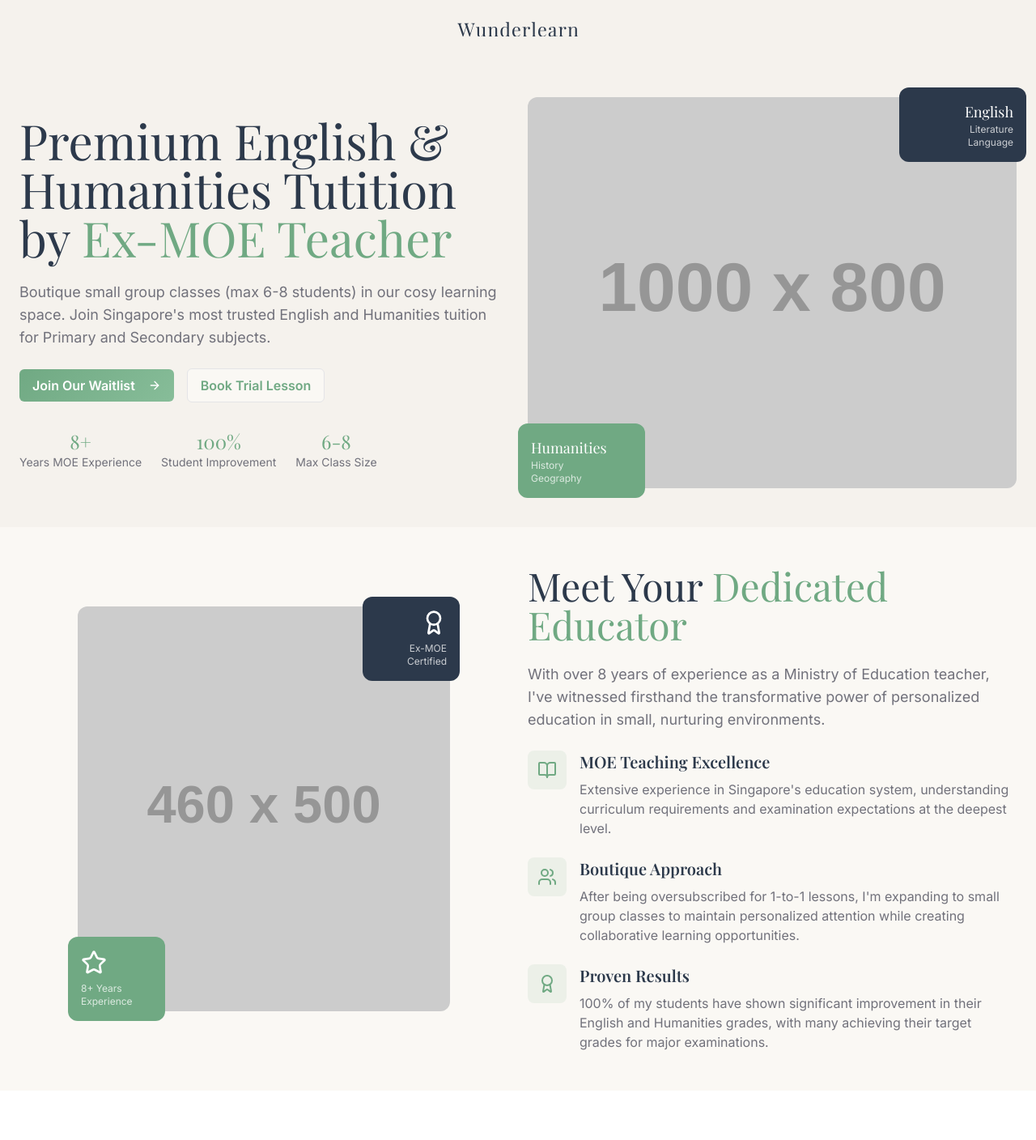
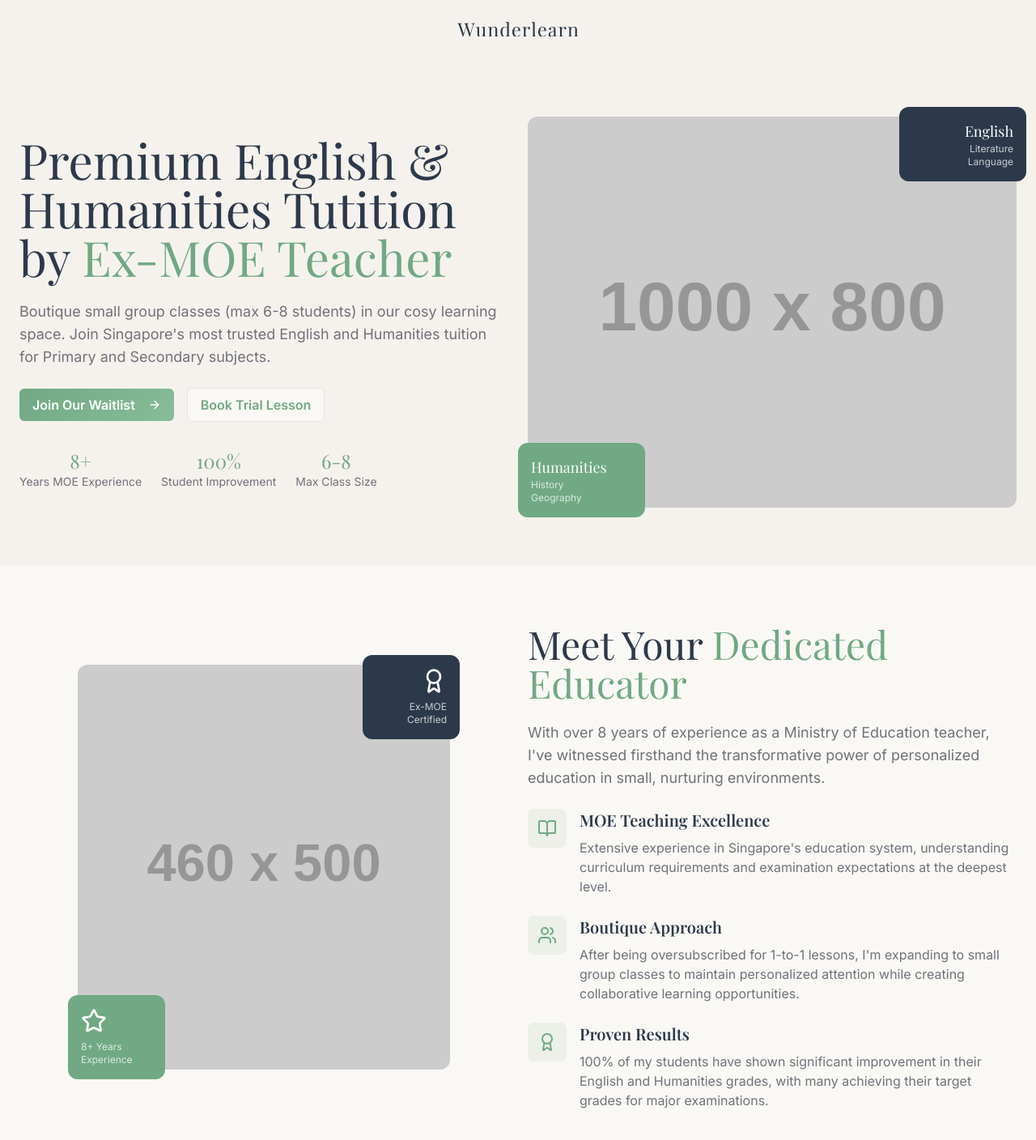
Before and after one commit to wickker/wunderlearnfrontend, a React (Vite) app: page / in a window 1280 px wide. Shown: the top 1408 px of the page at 81% size. Before the commit the page ends 1347 px from the top, so only its background shows below. Built offline with nearby package versions, Linux system fonts and the light colour scheme.

Commit message:
add more y padding to sections

```diff
--- a/src/components/Landing/AboutEducator.tsx
+++ b/src/components/Landing/AboutEducator.tsx
@@ -27,7 +27,7 @@
 
   return (
     <section className='flex w-full justify-center bg-beige'>
-      <div className='grid w-full max-w-7xl grid-cols-1 items-center gap-6 px-6 py-12 lg:grid-cols-[1fr_1fr]'>
+      <div className='grid w-full max-w-7xl grid-cols-1 items-center gap-6 px-6 py-18 lg:grid-cols-[1fr_1fr]'>
         <div className='grid min-w-full max-w-full place-items-center'>
           <ImageFrame
             imageUrl='https://placehold.co/460x500'
--- a/src/components/Landing/Hero.tsx
+++ b/src/components/Landing/Hero.tsx
@@ -22,7 +22,7 @@
   const isLargeScreen = useMediaQuery('(min-width: 1024px)')
 
   return (
-    <section className='grid max-w-7xl grid-cols-1 items-center gap-6 px-6 py-12 lg:grid-cols-[1fr_1fr]'>
+    <section className='grid max-w-7xl grid-cols-1 items-center gap-6 px-6 py-18 lg:grid-cols-[1fr_1fr]'>
       <motion.div
         initial={{
           opacity: 0,
```
